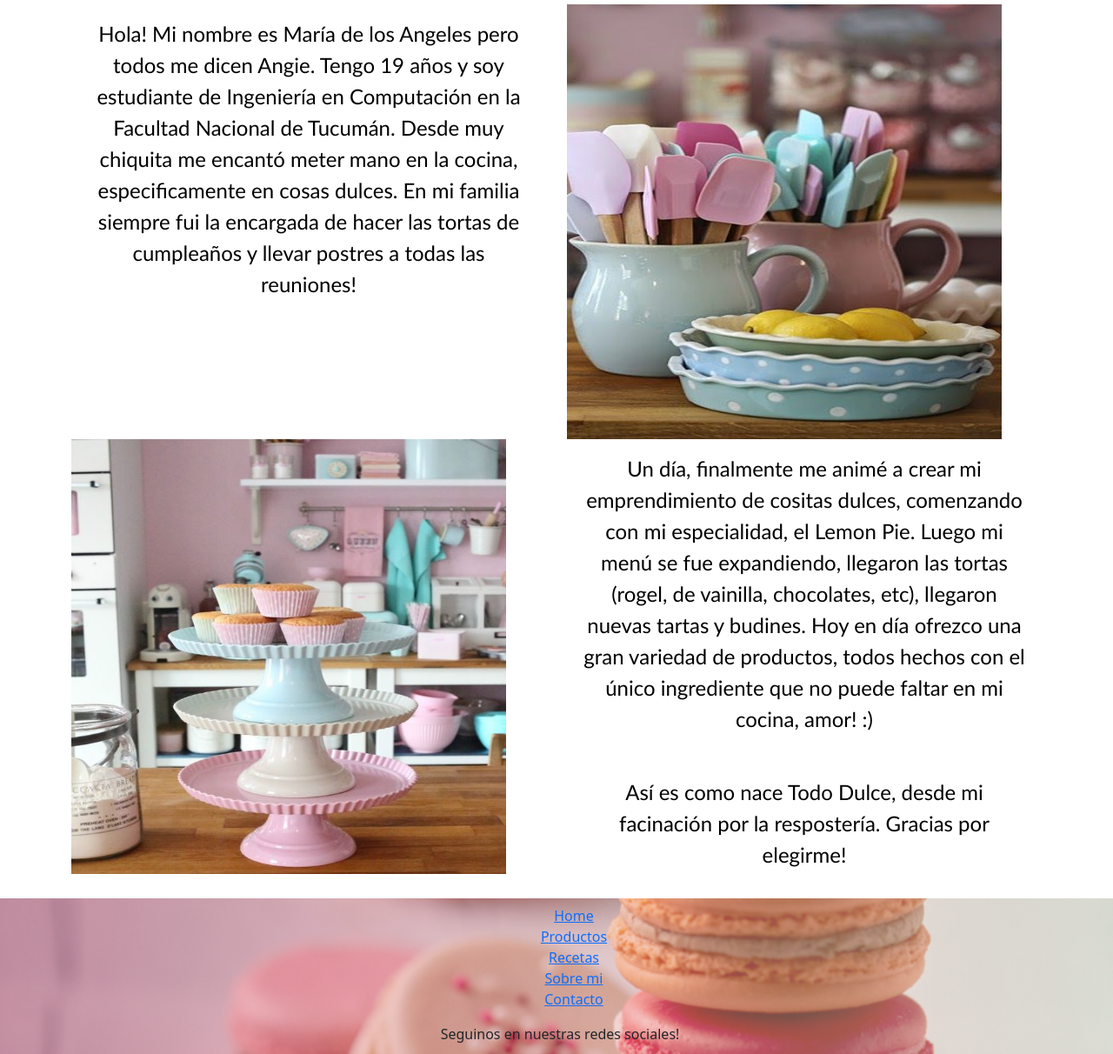
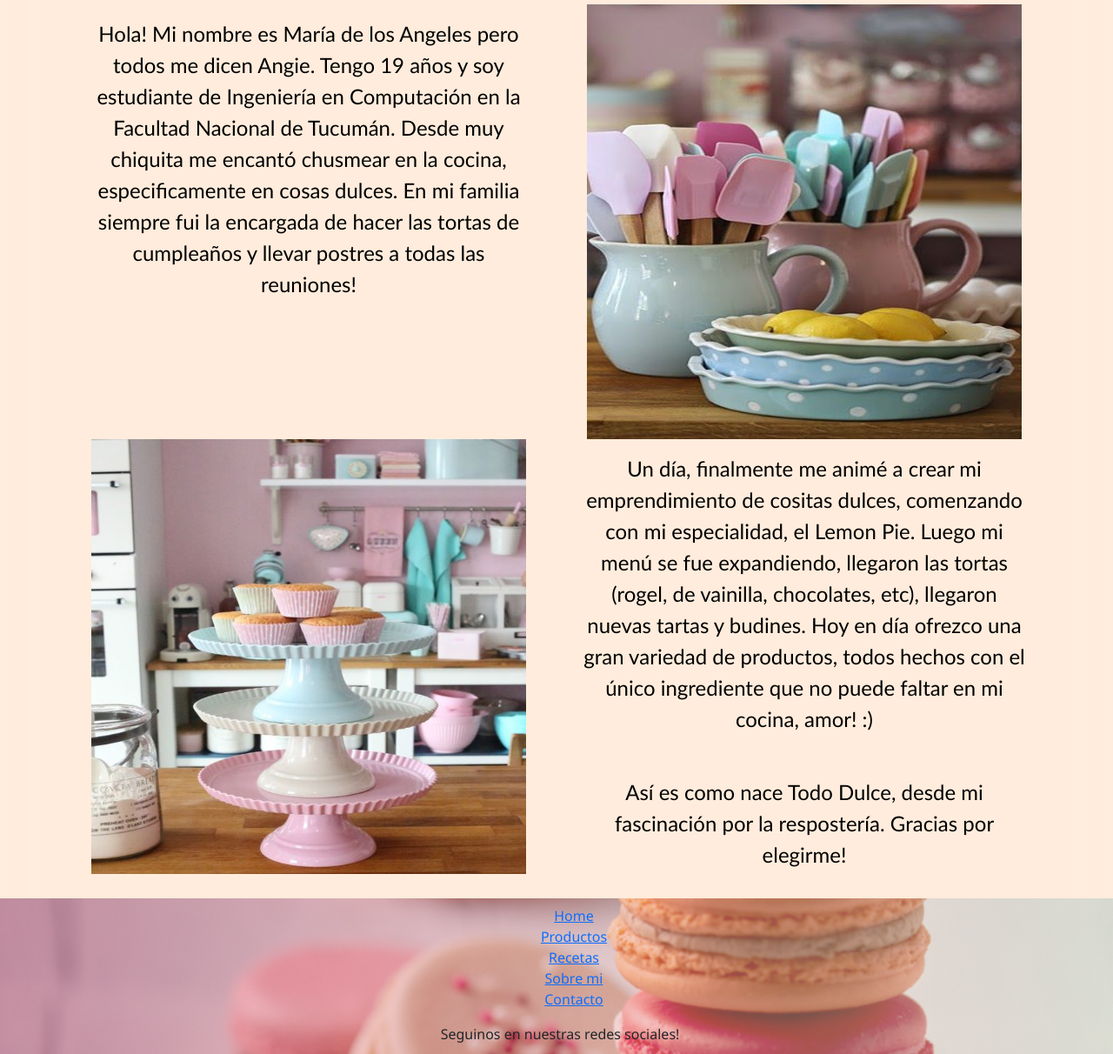
Before and after one commit to VillafaneMaria/DesarrolloWebCoder, a plain HTML site: page sobremi.html in a window 1280 px wide. Shown: the part 403-1615 px from the top of the page at 87% size. Drawn offline with nearby package versions, Linux system fonts and the light colour scheme.

Commit message:
correcciones bootstrap

```diff
--- a/sobremi.html
+++ b/sobremi.html
@@ -5,10 +5,10 @@
     <meta charset="UTF-8">
     <meta http-equiv="X-UA-Compatible" content="IE=edge">
     <meta name="viewport" content="width=device-width, initial-scale=1.0">
+    <link rel="stylesheet" href="./css/bootstrap.min.css">
     <link rel="stylesheet" href="estilos.css">
     <link href="https://fonts.googleapis.com/css2?family=Architects+Daughter&display=swap" rel="stylesheet">
     <script src="https://kit.fontawesome.com/3b842078d1.js" crossorigin="anonymous"></script>
-    <link rel="stylesheet" href="./css/bootstrap.min.css">
     <title>Sobre Mi</title>
 </head>
 
@@ -35,11 +35,10 @@
     <div class="container">
         <div class="row">
 
-            <div class="col-sm-6">
+            <div class="col-sm-12 col-md-6">
                 <p class="texto"> Hola! Mi nombre es María de los Angeles pero todos me dicen Angie. Tengo 19 años y soy
                     estudiante
-                    de Ingeniería en Computación en la Facultad Nacional de Tucumán. Desde muy chiquita me encantó meter
-                    mano en
+                    de Ingeniería en Computación en la Facultad Nacional de Tucumán. Desde muy chiquita me encantó chusmear en
                     la
                     cocina, especificamente en cosas dulces. En mi familia siempre fui la encargada de hacer las tortas
                     de
@@ -49,8 +48,10 @@
             <div class="col-sm-6">
                 <img src="./imagenes/espatulas.jpg" alt="instrumentos de cocina" class="imgSobreMi">
             </div>
+        </div>
 
-            <div class="col-sm-6">
+        <div class="row">
+            <div class="col-sm-12 col-md-6">
                 <img src="./imagenes/cocina2.jpg" alt="cocina" class="imgSobreMi">
             </div>
 
@@ -62,13 +63,11 @@
                     chocolates, etc), llegaron nuevas tartas y budines. Hoy en día ofrezco una gran variedad de
                     productos, todos
                     hechos con el único ingrediente que no puede faltar en mi cocina, amor! :)</p>
-                <p class="texto">Así es como nace Todo Dulce, desde mi facinación por la respostería. Gracias por
+                <p class="texto">Así es como nace Todo Dulce, desde mi fascinación por la respostería. Gracias por
                     elegirme! </p>
             </div>
+        </div>
 
-
-
-        </div>
     </div>
 
     </div>
```
Also changed, not shown: index.html (+1 -1 lines), recetas.html (+1 -1 lines).
